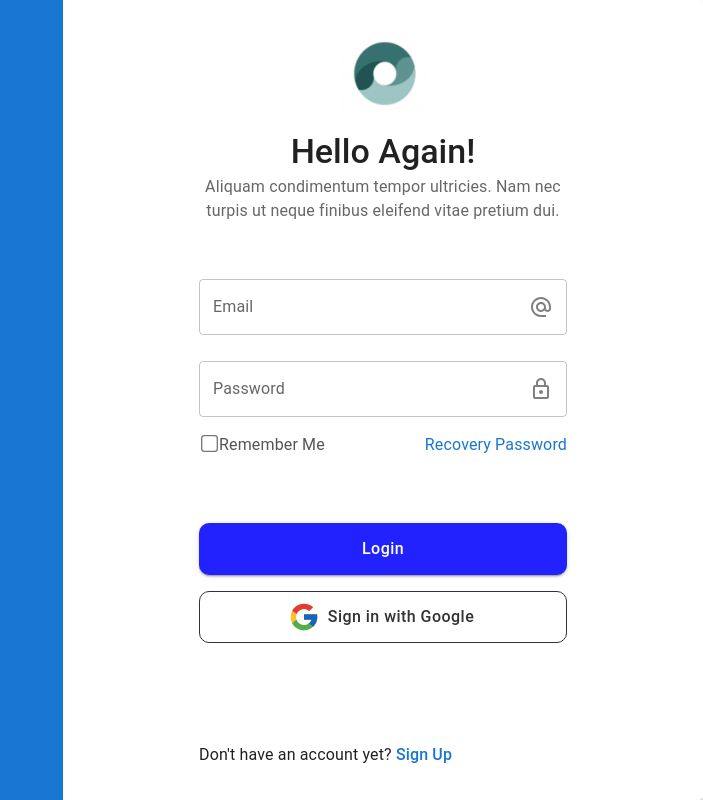
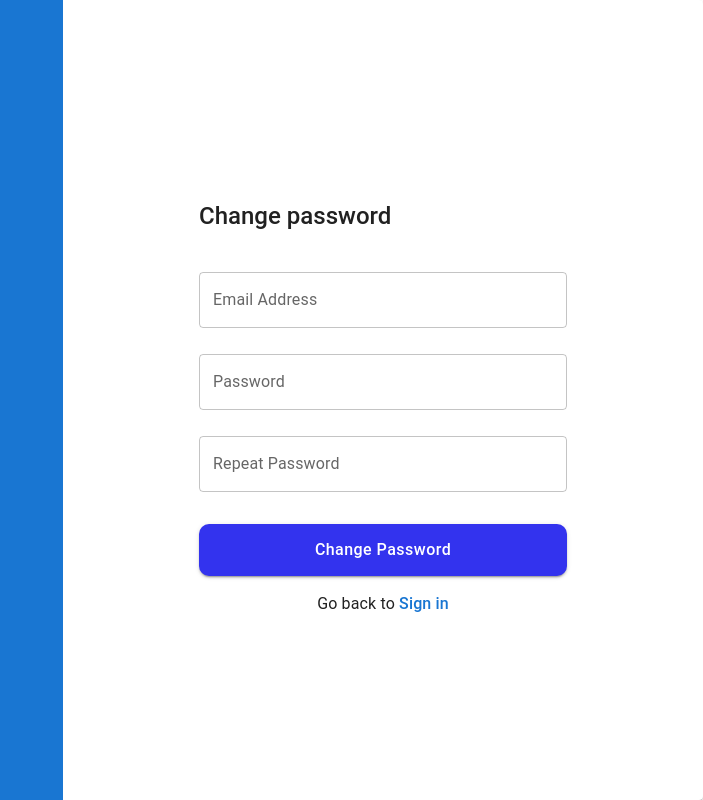
Before and after one commit to eziong/CRAA-SignIn, a React (Create React App) app in the folder front/: page /passwordRecovery in a window 1280 px wide. Before the commit this address led to /signIn. Shown: the whole page, without its empty margins (577-1280 px from the left). Built offline with nearby package versions, Linux system fonts and the light colour scheme.

Commit message:
feat: password recovery

```diff
--- a/front/src/Router.tsx
+++ b/front/src/Router.tsx
@@ -5,6 +5,7 @@ import { useRecoilState, useSetRecoilState } from "recoil";
 
 import { Home } from "pages/Home";
 import { NotFound } from "pages/NotFound";
+import { PasswordRecovery } from "pages/PasswordRecovery";
 import { SignIn } from "pages/SignIn";
 import { SignUp } from "pages/SignUp";
 import { Verification } from "pages/Verification";
@@ -38,6 +39,7 @@ export function Router() {
         <Route path="/" element={<Home />} />
         <Route path="/signIn" element={<SignIn />} />
         <Route path="/signUp" element={<SignUp />} />
+        <Route path="/passwordRecovery" element={<PasswordRecovery />} />
         <Route path="/verification" element={<Verification />} />
         <Route path="/*" element={<NotFound path="/" />} />
       </Routes>
--- /dev/null
+++ b/front/src/components/PasswordRecovery/PasswordRecoveryImage.tsx
@@ -0,0 +1,11 @@
+export function PasswordRecoveryImage() {
+  return (
+    <div
+      style={{
+        width: "100%",
+        height: "100%",
+        backgroundColor: "#1976d2",
+      }}
+    ></div>
+  );
+}
--- /dev/null
+++ b/front/src/components/PasswordRecovery/PasswordRecoveryProcess.tsx
@@ -0,0 +1,106 @@
+import { Card, CardContent, CardHeader, Typography } from "@mui/material";
+import { readUser, updateUser } from "api/auth";
+import { useRef, useState } from "react";
+
+import { ButtonWithIcon } from "modules/ButtonWithIcon";
+import { TextFieldWithIcon } from "modules/TextFieldWithIcon";
+import { useNavigate } from "react-router-dom";
+
+export function PasswordRecoveryProcess() {
+  const [emailInput, setEmailInput] = useState<string>("");
+  const [passwordInput, setPasswordInput] = useState<string>("");
+  const [repeatPasswordInput, setRepeatPasswordInput] = useState<string>("");
+
+  const navigate = useNavigate();
+
+  const goSignIn = () => {
+    navigate("/");
+  };
+
+  const onChangePassword = async () => {
+    if (passwordInput !== repeatPasswordInput)
+      return alert("check your password");
+    const user = (await readUser(emailInput)).data;
+    if (user) {
+      return updateUser({ email: emailInput, password: passwordInput }).then(
+        () => navigate("/signIn")
+      );
+    } else {
+      return alert("not exist user");
+    }
+  };
+
+  return (
+    <Card elevation={0} style={{ width: 400 }}>
+      <CardHeader
+        title="Change password"
+        titleTypographyProps={{ fontWeight: 550 }}
+        style={{ paddingBottom: 24 }}
+      />
+      <CardContent
+        style={{
+          display: "flex",
+          flexDirection: "column",
+          height: 220,
+          justifyContent: "space-between",
+        }}
+      >
+        <TextFieldWithIcon
+          value={emailInput}
+          onChange={(e) => setEmailInput(e.target.value)}
+          error={
+            !/^[a-zA-Z0-9+-\_.]+@[a-zA-Z0-9-]+\.[a-zA-Z0-9-.]+$/.test(
+              emailInput
+            ) && emailInput.length !== 0
+          }
+          label="Email Address"
+          type="email"
+        />
+        <TextFieldWithIcon
+          value={passwordInput}
+          onChange={(e) => setPasswordInput(e.target.value)}
+          label="Password"
+          type="password"
+        />
+        <TextFieldWithIcon
+          value={repeatPasswordInput}
+          onChange={(e) => setRepeatPasswordInput(e.target.value)}
+          error={
+            passwordInput !== repeatPasswordInput &&
+            repeatPasswordInput.length !== 0
+          }
+          label="Repeat Password"
+          type="password"
+        />
+      </CardContent>
+      <CardContent>
+        <ButtonWithIcon
+          text="Change Password"
+          variant="contained"
+          onClick={onChangePassword}
+          style={{ backgroundColor: "#3333ee" }}
+        />
+      </CardContent>
+      <CardContent
+        style={{
+          paddingTop: 0,
+          paddingBottom: 0,
+          display: "flex",
+          justifyContent: "center",
+          alignItems: "center",
+        }}
+      >
+        <Typography>
+          <span>Go back to </span>
+          <span
+            className="text-link"
+            onClick={goSignIn}
+            style={{ fontWeight: 550 }}
+          >
+            Sign in
+          </span>
+        </Typography>
+      </CardContent>
+    </Card>
+  );
+}
--- /dev/null
+++ b/front/src/components/PasswordRecovery/index.ts
@@ -0,0 +1,2 @@
+export * from "./PasswordRecoveryImage";
+export * from "./PasswordRecoveryProcess";
--- a/front/src/components/SignIn/SignInProcess.tsx
+++ b/front/src/components/SignIn/SignInProcess.tsx
@@ -103,7 +103,7 @@ export function SignInProcess() {
           <Typography className="text-link">
             <span
               onClick={() => {
-                alert("not developed yet");
+                navigate("/passwordRecovery");
               }}
             >
               Recovery Password
--- /dev/null
+++ b/front/src/pages/PasswordRecovery.tsx
@@ -0,0 +1,15 @@
+import {
+  PasswordRecoveryImage,
+  PasswordRecoveryProcess,
+} from "components/PasswordRecovery";
+
+import { AuthTemplate } from "templates/AuthTemplate";
+
+export function PasswordRecovery() {
+  return (
+    <AuthTemplate
+      ImageComponent={<PasswordRecoveryImage />}
+      ProcessComponent={<PasswordRecoveryProcess />}
+    />
+  );
+}
```
